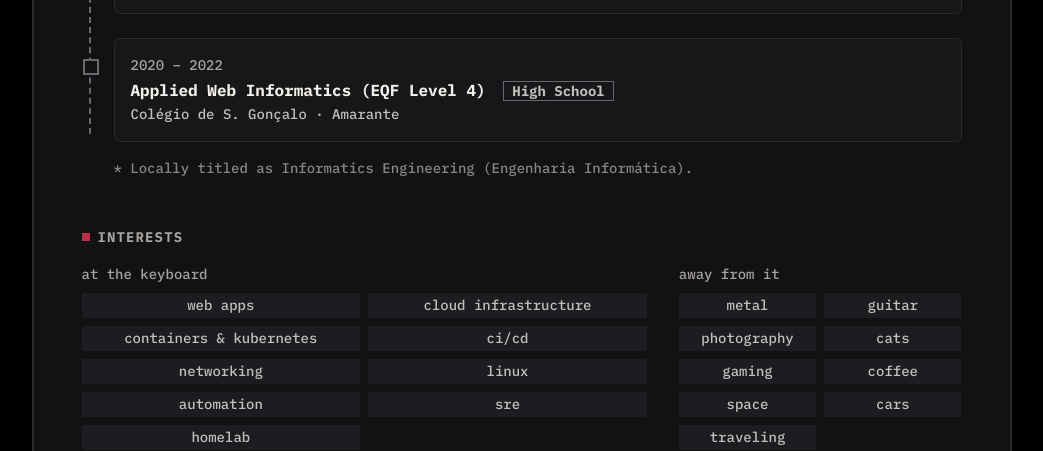
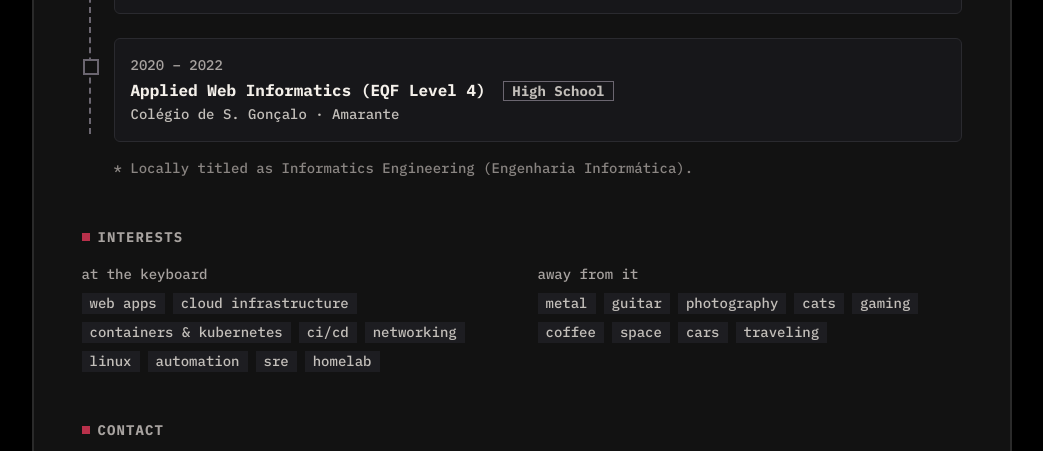
Before and after one commit to neptunedev77/bleedcode, an Astro site: page /me in a window 1280 px wide. Shown: the part 771-1222 px from the top of the page, without its empty margins (111-1154 px from the left). Built offline with nearby package versions, Linux system fonts and the light colour scheme; Astro itself is replaced by a stand-in of ours; a web font is replaced by a local one.

Commit message:
Interests back to plain tags

```diff
--- a/src/pages/me.astro
+++ b/src/pages/me.astro
@@ -1,6 +1,7 @@
 ---
 import Card from '../layouts/Card.astro';
 import ActionLink from '../components/ActionLink.astro';
+import Chips from '../components/Chips.astro';
 import CatScene from '../components/CatScene.astro';
 import { site } from '../site.config';
 import { useStrings } from '../i18n';
@@ -62,11 +63,11 @@ const hasLocalTitle = education.some((e) => e.localTitle);
       <div class="groups">
         <div class="group">
           <h3 class="group-title">{t.me.focus}</h3>
-          <ul class="tags">{focus.map((item) => <li>{item}</li>)}</ul>
+          <Chips items={focus} />
         </div>
         <div class="group">
           <h3 class="group-title">{t.me.offline}</h3>
-          <ul class="tags short">{offline.map((item) => <li>{item}</li>)}</ul>
+          <Chips items={offline} />
         </div>
       </div>
     </section>
@@ -218,11 +219,10 @@ const hasLocalTitle = education.some((e) => e.localTitle);
     color: var(--dim);
   }
 
-  /* interests: two columns, tags on an even grid so they line up */
+  /* interests: two groups of plain tags, side by side */
   .groups {
     display: grid;
-    /* the keyboard list is longer, so it gets more room */
-    grid-template-columns: minmax(0, 2fr) minmax(0, 1fr);
+    grid-template-columns: repeat(auto-fit, minmax(min(100%, 300px), 1fr));
     gap: var(--s3) var(--s4);
   }
   .group {
@@ -235,28 +235,6 @@ const hasLocalTitle = education.some((e) => e.localTitle);
     font-weight: 500;
     color: var(--muted);
   }
-  .tags {
-    --tag-min: 200px;
-    display: grid;
-    grid-template-columns: repeat(auto-fill, minmax(min(100%, var(--tag-min)), 1fr));
-    gap: var(--s1);
-    margin: 0;
-    padding: 0;
-    list-style: none;
-  }
-  .tags.short {
-    --tag-min: 104px;
-  }
-  .tags li {
-    display: flex;
-    align-items: center;
-    justify-content: center;
-    padding: 2px var(--s1);
-    font-size: var(--fs-sm);
-    text-align: center;
-    color: var(--text-soft);
-    background: var(--tile);
-  }
 
   .actions {
     display: flex;
@@ -264,11 +242,6 @@ const hasLocalTitle = education.some((e) => e.localTitle);
     gap: var(--s2);
   }
 
-  @media (max-width: 720px) {
-    .groups {
-      grid-template-columns: 1fr;
-    }
-  }
   @media (max-width: 560px) {
     .me {
       grid-template-columns: 1fr;
```
